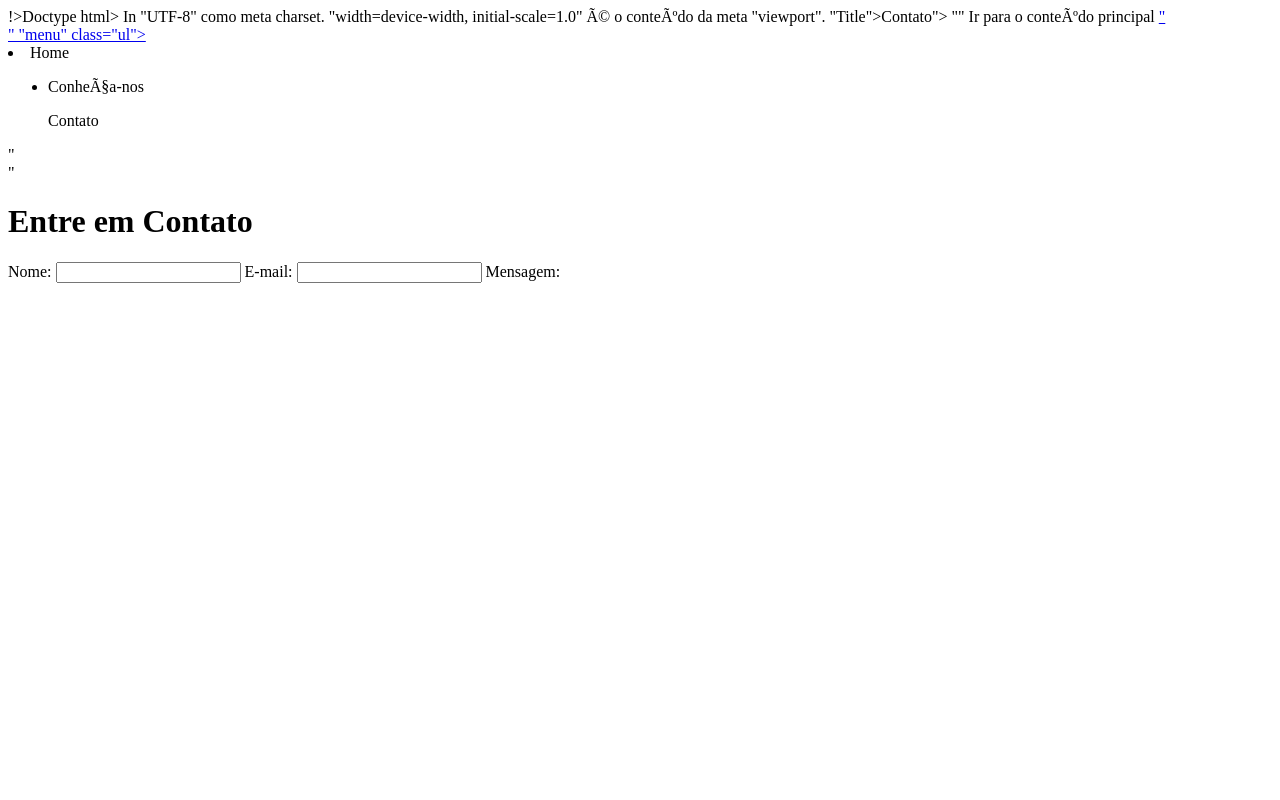
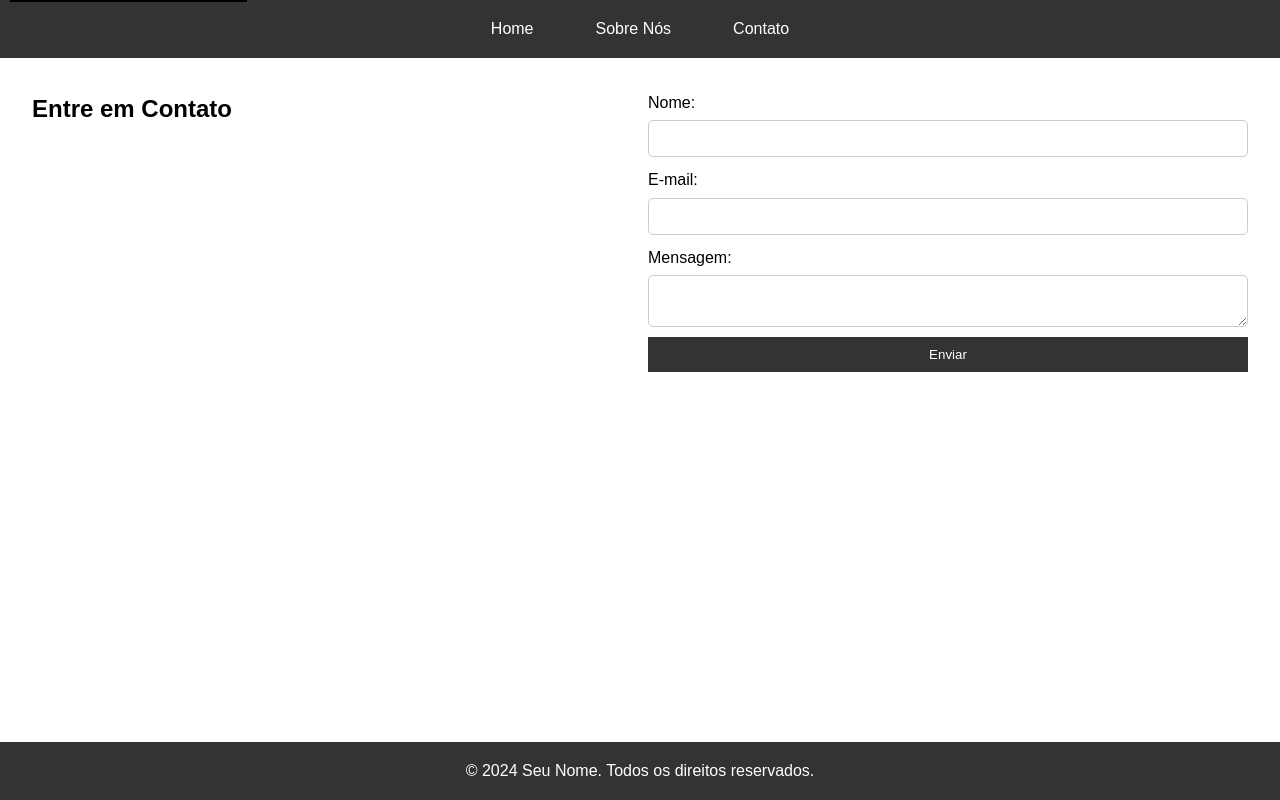
Before and after one commit to Gizelly/Cousera, a plain HTML site: page contato.html in a window 1280 px wide. Drawn offline with Linux system fonts and the light colour scheme.

Commit message:
Correções

```diff
--- a/contato.html
+++ b/contato.html
@@ -1,24 +1,25 @@
-!>Doctype html>
-<html community="lang_pt_BR">
-In <head>
-"UTF-8" como meta charset.
-"width=device-width, initial-scale=1.0" é o conteúdo da meta "viewport".
-"Title">Contato">
-<link rel="stylesheet" redirecionado para "styles.css">
-</cabeça>
-"</body>"
-Ir para o conteúdo principal</a> <a href="#main-content" class="skip-to-content">
-<cabeça>
-"<nav>"
-"menu" class="ul">
-<li><a target="_blank">Home</a></li>
-<ul><li><a url="sobre.html">Conheça-nos</a></ul>
-<ul><a target="_blank">Contato</a></ul>
-</li>
-" </nav> "
-</cabeçalho>
-<principal id="principal-content">
-<seção>
+<!DOCTYPE html>
+<html lang="pt-BR">
+<head>
+    <meta charset="UTF-8">
+    <meta name="viewport" content="width=device-width, initial-scale=1.0">
+    <title>Contato</title>
+    <link rel="stylesheet" href="styles.css">
+    <title> Contato </title>
+</head>
+<body>
+    <a href="#main-content" class="skip-to-content">Pular para o conteúdo principal</a>
+    <header>
+        <nav>
+            <ul class="menu">
+                <li><a href="index.html">Home</a></li>
+                <li><a href="sobre.html">Sobre Nós</a></li>
+                <li><a href="contato.html">Contato</a></li>
+            </ul>
+        </nav>
+    </header>
+    <main id="main-content">
+        <section>
             <h1>Entre em Contato</h1>
             <form action="#" method="post">
                 <label for="nome">Nome:</label>
@@ -27,4 +28,15 @@ Ir para o conteúdo principal</a> <a href="#main-content" class="skip-to-content
                 <label for="email">E-mail:</label>
                 <input type="email" id="email" name="email" required>
 
-                <label for="mensagem">Mensagem:</label
+                <label for="mensagem">Mensagem:</label>
+                <textarea id="mensagem" name="mensagem" required></textarea>
+
+                <button type="submit">Enviar</button>
+            </form>
+        </section>
+    </main>
+    <footer>
+        <p>© 2024 Seu Nome. Todos os direitos reservados.</p>
+    </footer>
+</body>
+</html>
--- a/styles.css
+++ b/styles.css
@@ -1,68 +1,113 @@
-*/ /* Restaura CSS para manter a consistência entre diferentes navegadores */
-* { * { * { * { * * {
-Mark: 0;
-espaçamento: 0;
-box-size: box-size;
+/* Reset CSS para consistência entre navegadores */
+* {
+    margin: 0;
+    padding: 0;
+    box-sizing: border-box;
 }
 
-body body
-Tipo de letra: Arial, sans-serif;
-Linha-altura: 1.6;
-Mark: 0;
-espaçamento: 0;
-Mostrar: flexível;
-direção flexível: coluna;
-mínimo de altura: 100vh;
+body {
+    font-family: Arial, sans-serif;
+    line-height: 1.6;
+    margin: 0;
+    padding: 0;
+    display: flex;
+    flex-direction: column;
+    min-height: 100vh;
 }
 
-{header}
-cor de fundo: #333;
-cor: branco;
-Espaçamento: 1rem;
+header {
+    background-color: #333;
+    color: white;
+    padding: 1rem;
 }
 
-{nav ul}
-estilo de lista: sem;
-Mostrar: flexível;
-Justifique-content: centralize;
+nav ul {
+    list-style: none;
+    display: flex;
+    justify-content: center;
 }
 
-Navul li {navul}
-delay: 15px;
+nav ul li {
+    margin: 0 15px;
 }
 
-Navul li a {nav}
-cor: branco;
-Decoração de texto: sem;
-Espaçamento: 8px 16px;
-transition: 0.3s delay;
+nav ul li a {
+    color: white;
+    text-decoration: none;
+    padding: 8px 16px;
+    transition: background 0.3s ease;
 }
 
-{navul li a:hover}
-cor de fundo: #555;
+nav ul li a:hover {
+    background-color: #555;
 }
 
-.move-separator {
-position: total;
-superior: -40px;
-esquerdo: 10px;
-cor de fundo: #000;
-tonalidade: #fff;
-espaçamento: 8px;
-Índice Z: 100;
-transição: superior a 0.3s;
+.skip-to-content {
+    position: absolute;
+    top: -40px;
+    left: 10px;
+    background-color: #000;
+    color: #fff;
+    padding: 8px;
+    z-index: 100;
+    transition: top 0.3s;
 }
 
-.move-se para o conteúdo:focus {
-superior: 10px;
+.skip-to-content:focus {
+    top: 10px;
 }
 
-main {} {} main {} {} main {} main {} main {} main {} main {} main {} main {} main {} main {}
-: 1; flex: 1;
-Espaçamento: 2rem;
+main {
+    flex: 1;
+    padding: 2rem;
 }
 
-footer {"}"}
-cor de fundo: #333;
-cor: branco;
-Alinhamento do texto: no centro
+footer {
+    background-color: #333;
+    color: white;
+    text-align: center;
+    padding: 1rem;
+}
+
+/* Flexbox para o formulário */
+form {
+    display: flex;
+    flex-direction: column;
+}
+
+form label {
+    margin-bottom: 5px;
+}
+
+form input, form textarea {
+    margin-bottom: 10px;
+    padding: 10px;
+    border: 1px solid #ccc;
+    border-radius: 5px;
+}
+
+button {
+    background-color: #333;
+    color: white;
+    border: none;
+    padding: 10px 20px;
+    cursor: pointer;
+    transition: background 0.3s ease;
+}
+
+button:hover {
+    background-color: #555;
+}
+
+/* Estilos de grid para conteúdo */
+section {
+    display: grid;
+    grid-template-columns: 1fr;
+    gap: 1rem;
+}
+
+@media (min-width: 768px) {
+    section {
+        grid-template-columns: repeat(2, 1fr);
+    }
+}
```
Also changed, not shown: index.html (+36 -31 lines), sobre-nos.html (+30 -29 lines).
